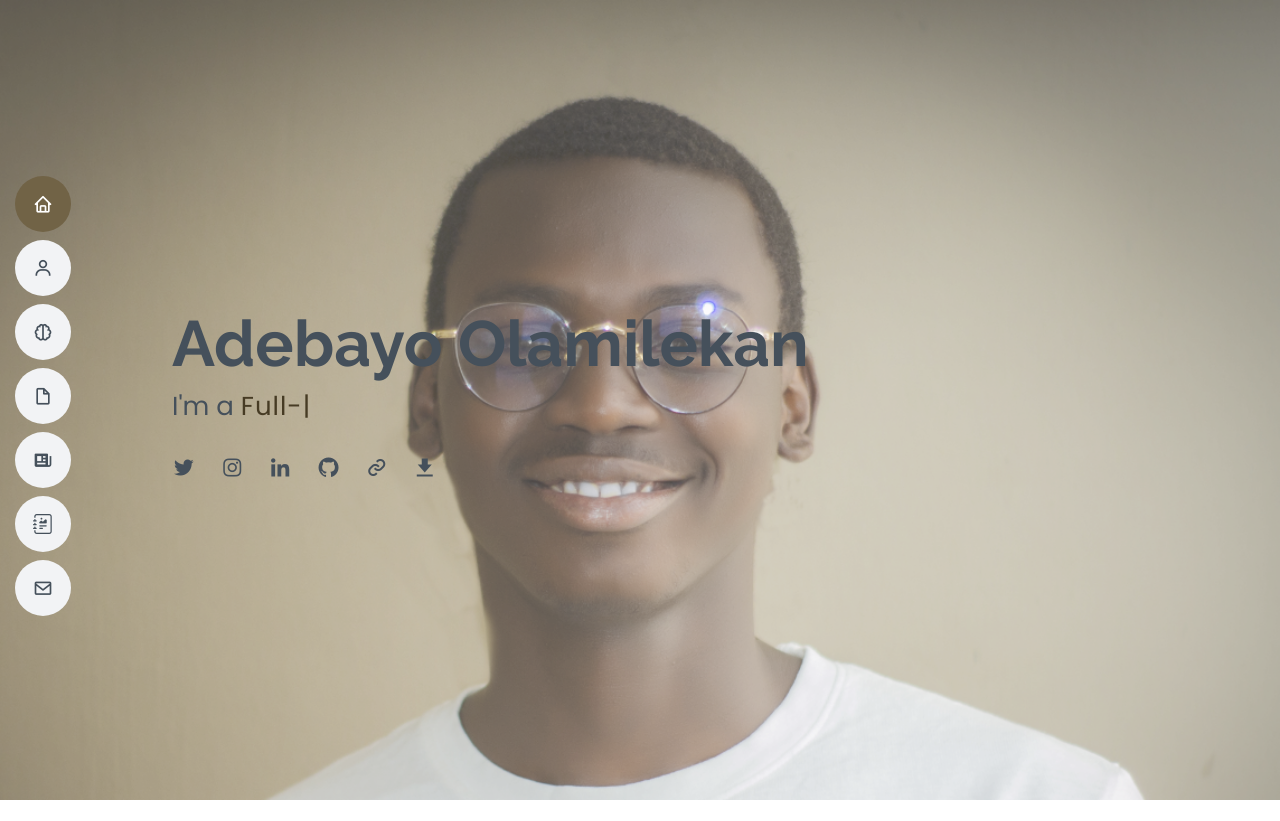
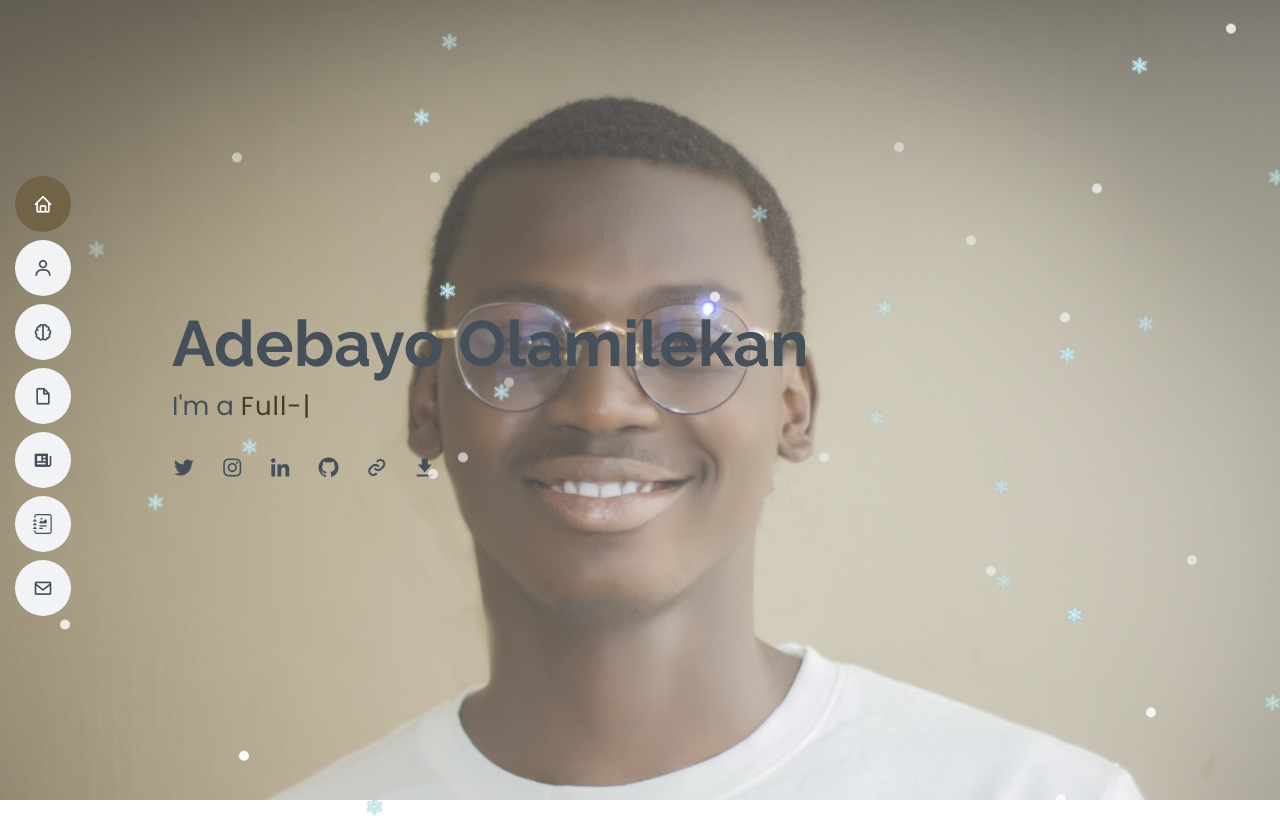
Before and after one commit to OleanjiKingCode/Adebayo-s-Portfolio, a plain HTML site: page index.html in a window 1280 px wide. Shown: the top 821 px of the page. Drawn offline with nearby package versions, Linux system fonts and the light colour scheme.

Commit message:
season festival

```diff
--- a/assets/css/style.css
+++ b/assets/css/style.css
@@ -695,6 +695,49 @@ transition: .3s all ease-in-out;
   }
 }
 
+
+/* Snow.css */
+
+#app {
+  position: fixed;
+  top: 0;
+  left: 0;
+  width: 100%;
+  height: 100%;
+  pointer-events: none;
+}
+
+.snowflake {
+  position: absolute;
+  width: 10px;
+  height: 10px;
+  opacity: 0.8;
+  background-color: #fff;
+  border-radius: 50%;
+  animation: fall linear infinite;
+}
+
+.snowflake-shape {
+  /* Add styling for the snowflake shape */
+  background-image: url("./../img/snowflake.png");
+  background-size: cover;
+  animation: fall linear infinite;
+  background-color: transparent;
+  background-size: contain;
+  width: 20px; /* Adjust the size */
+  height: 20px;
+}
+
+@keyframes fall {
+  0% {
+      transform: translateY(0);
+  }
+  100% {
+      transform: translateY(100vh);
+  }
+}
+
+
 /*--------------------------------------------------------------
 # Footer
 --------------------------------------------------------------*/
--- /dev/null
+++ b/assets/js/snow.js
@@ -0,0 +1,41 @@
+// snow.js
+
+document.addEventListener("DOMContentLoaded", function () {
+    const currentDate = new Date();
+    const showSnowEffect =
+      currentDate.getMonth() === 11 &&
+      ((currentDate.getDate() >= 17 && currentDate.getMonth() === 11) ||
+        (currentDate.getDate() <= 10 && currentDate.getMonth() === 0));
+
+    if (!showSnowEffect) {
+      return;
+    }
+
+    const container = document.getElementById("app");
+
+    const createSnowflake = () => {
+      const snowflake = document.createElement("div");
+      snowflake.className = "snowflake";
+      snowflake.style.left = Math.random() * window.innerWidth + "px";
+      snowflake.style.animationDuration = `${Math.random() * 3 + 2}s`;
+
+      const isSnowflake = Math.random() < 0.4;
+      if (isSnowflake) {
+        snowflake.classList.add("snowflake-shape");
+      }
+
+      snowflake.style.opacity = Math.random() * 0.6 + 0.4; // Varying opacity between 0.4 and 1
+      container.appendChild(snowflake);
+
+      setTimeout(() => {
+        container.removeChild(snowflake);
+      }, parseFloat(snowflake.style.animationDuration) * 1000);
+    };
+
+    const snowfallInterval = setInterval(createSnowflake, 100);
+
+    // Optionally, you can clear the interval after a certain duration
+    setTimeout(() => {
+      clearInterval(snowfallInterval);
+    }, 60000); // Stop snowfall after 1 minute
+  });
--- a/index.html
+++ b/index.html
@@ -10,7 +10,7 @@
 
     <!-- Favicons -->
     <link href="assets/img/favicon.ico" rel="icon" />
-    <!-- <link href="assets/img/apple-touch-icon.png" rel="apple-touch-icon"> -->
+    <link rel="stylesheet" href="assets/css/snow.css" />
 
     <!-- Google Fonts -->
     <link
@@ -815,7 +815,7 @@
       <!-- End Contact Section -->
     </main>
     <!-- End #main -->
-
+    <div id="app"></div>
     <!-- ======= Footer ======= -->
     <footer id="footer">
       <div class="container">
@@ -867,6 +867,7 @@
     ></a>
 
     <!-- Vendor JS Files -->
+    <script src="assets/js/snow.js"></script>
     <script src="assets/vendor/purecounter/purecounter.js"></script>
     <script src="assets/vendor/aos/aos.js"></script>
     <script src="assets/vendor/bootstrap/js/bootstrap.bundle.min.js"></script>
```
Also changed, not shown: assets/img/snowflake.png (added).
